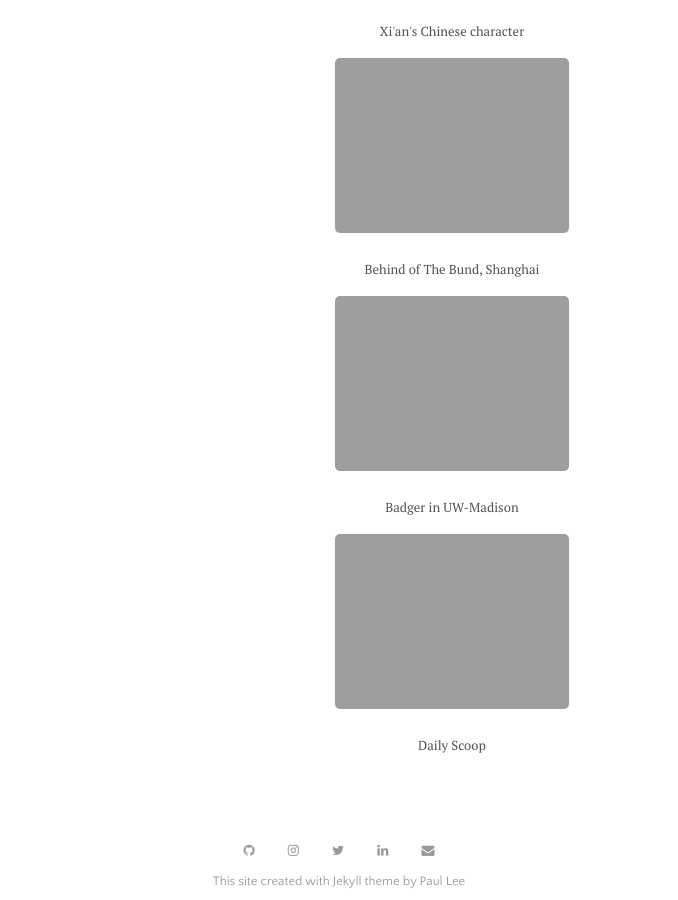
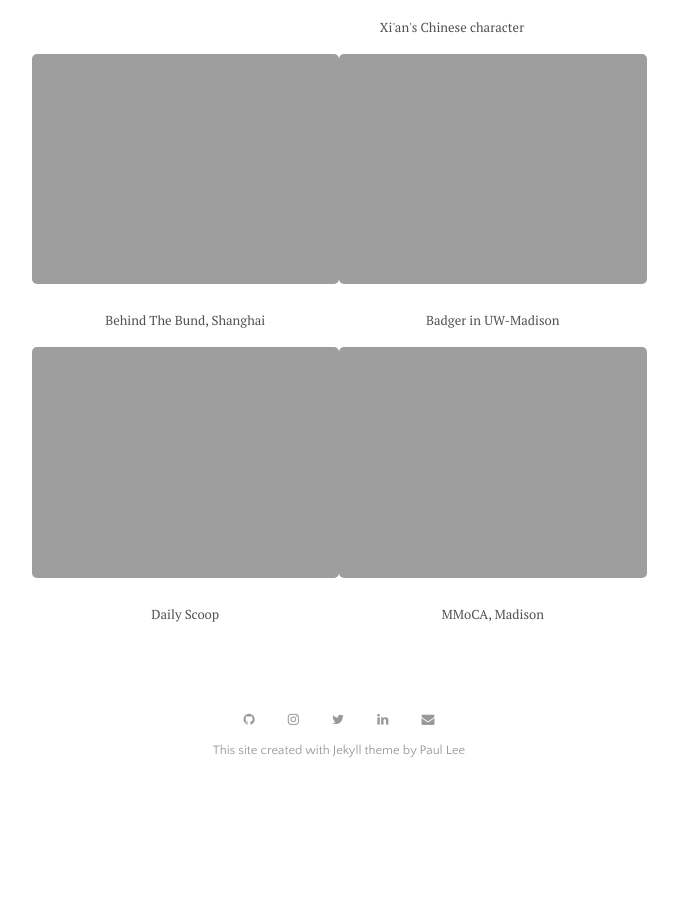
Before and after one commit to zhengwuma/zhengwuma.github.io, a Jekyll site: the page built from menu/gallery.md, in a window 1280 px wide and 900 px high, scrolled down 1613 px. Shown: the whole window, without its empty margins (301-979 px from the left). Built offline with Jekyll 4.4.1, drawn with Linux system fonts in a browser that asks for light colours; after the commit the page ends 2409 px from its top, so only the background shows below that.

Commit message:
Update pic.html

```diff
--- a/_layouts/pic.html
+++ b/_layouts/pic.html
@@ -12,43 +12,50 @@ layout: default
 
 <br>
 
-<div style="display: flex; justify-content: center;">
+<div style="display: flex; align-items: flex-start;">
   <div style="text-align: center;">
-    <img src="{{ site.github.url }}/assets/img/bridge.jpg" style="max-width: 60%;">
+    <img src="{{ site.github.url }}/assets/img/bridge.jpg" style="max-width: 100%;">
     <p class="caption"> <font size="2"> Zhongshan Bridge </front>  </p>
   </div>
 
   <div style="text-align: center;">
-    <img src="{{ site.github.url }}/assets/img/lanzhou.jpg" style="max-width: 60%;">
+    <img src="{{ site.github.url }}/assets/img/lanzhou.jpg" style="max-width: 100%;">
     <p class="caption"> <font size="2"> Ling Ming Tang Gubba </front> </p>
   </div>
+</div>
 
+<div style="display: flex; align-items: flex-start;">
   <div style="text-align: center;">
-    <img src="{{ site.github.url }}/assets/img/mosque.jpg" style="max-width: 60%;">
+    <img src="{{ site.github.url }}/assets/img/mosque.jpg" style="max-width: 100%;">
     <p class="caption"> <font size="2"> Lanzhou Xiguan Mosque</front> </p>
   </div>
 
   <div style="text-align: center;">
-    <img src="{{ site.github.url }}/assets/img/xian.jpg" style="max-width: 60%;">
+    <img src="{{ site.github.url }}/assets/img/xian.jpg" style="max-width: 100%;">
     <p class="caption"> <font size="2"> Xi'an's Chinese character </front> </p>
+  </div>
+</div>
+
+<div style="display: flex; align-items: flex-start;">
+  <div style="text-align: center;">
+    <img src="{{ site.github.url }}/assets/img/shanghai.jpg" style="max-width: 100%;">
+    <p class="caption"> <font size="2"> Behind The Bund, Shanghai </front> </p>
   </div>
 
   <div style="text-align: center;">
-    <img src="{{ site.github.url }}/assets/img/shanghai.jpg" style="max-width: 60%;">
-    <p class="caption"> <font size="2"> Behind of The Bund, Shanghai </front> </p>
-  </div>
-
-  <div style="text-align: center;">
-    <img src="{{ site.github.url }}/assets/img/badger.jpg" style="max-width: 60%;">
+    <img src="{{ site.github.url }}/assets/img/badger.jpg" style="max-width: 100%;">
     <p class="caption"> <font size="2"> Badger in UW-Madison </front> </p>
   </div>
+</div>
 
+<div style="display: flex; align-items: flex-start;">
   <div style="text-align: center;">
-    <img src="{{ site.github.url }}/assets/img/icecream.jpg" style="max-width: 60%;">
+    <img src="{{ site.github.url }}/assets/img/icecream.jpg" style="max-width: 100%;">
     <p class="caption"> <font size="2"> Daily Scoop </front> </p>
   </div>
 
-
-
-
+   <div style="text-align: center;">
+    <img src="{{ site.github.url }}/assets/img/tri.jpg" style="max-width: 100%;">
+    <p class="caption"> <font size="2"> MMoCA, Madison </front> </p>
+  </div>
 </div>
```
